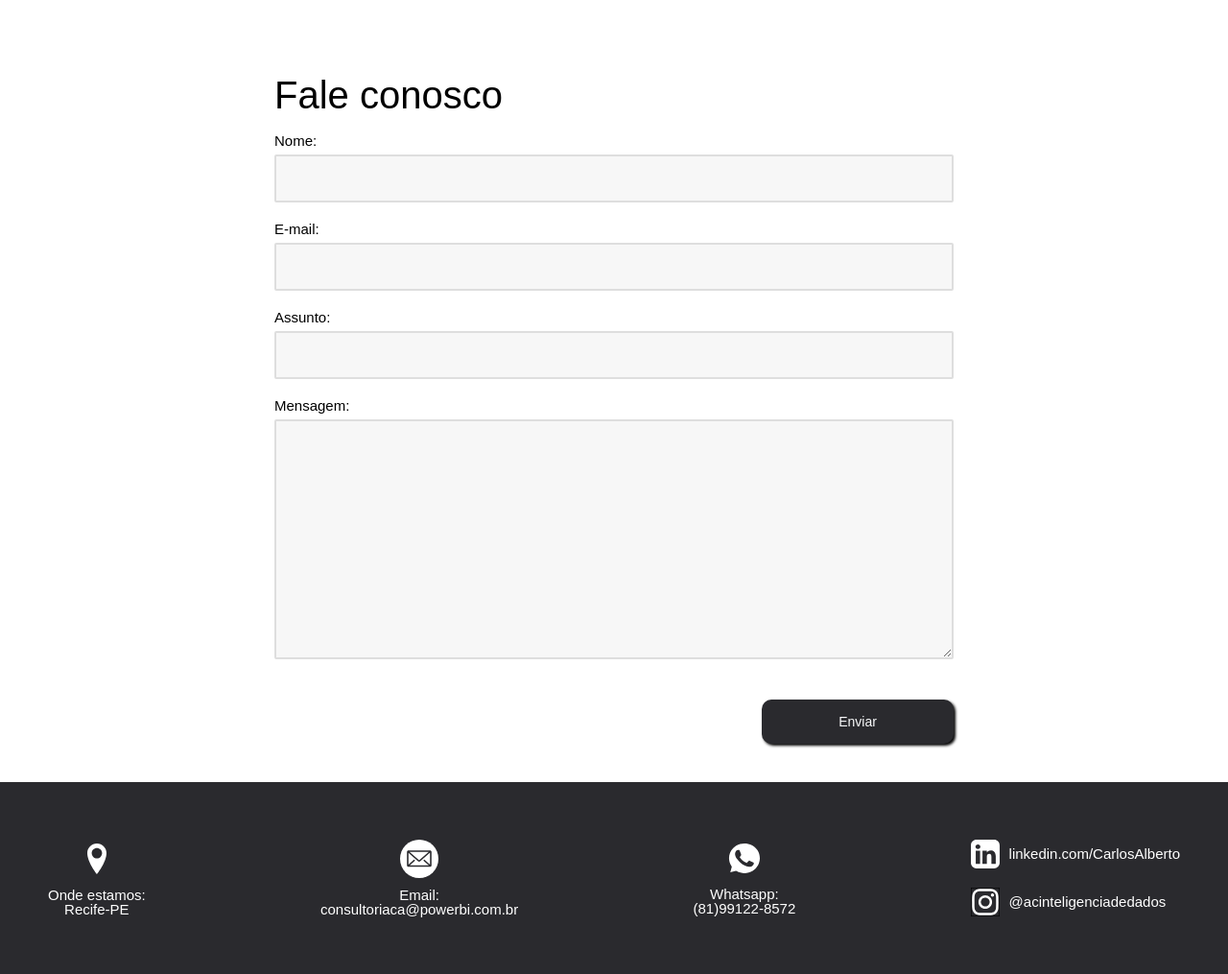
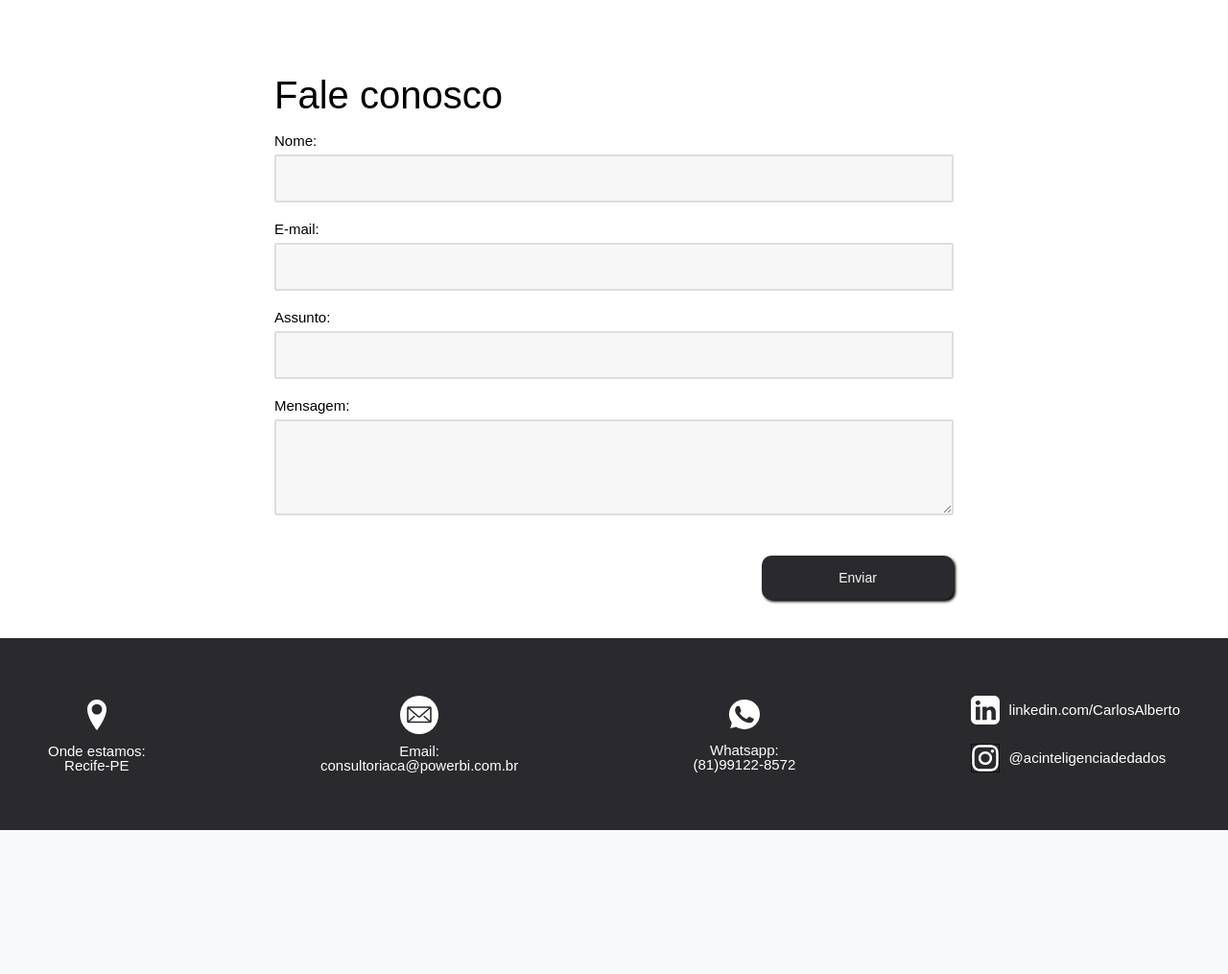
Before and after one commit to ceciliaoliveira-s/ConsultoriaCA, a PHP site: page / in a window 1280 px wide. Shown: the part 3207-4222 px from the top of the page at 96% size. After the commit the page ends 4072 px from the top, so only its background shows below. Run offline with PHP 8.4, Linux system fonts and the light colour scheme; some web fonts are replaced.

Commit message:
Decrease the textarea size of the contacts section

```diff
--- a/css/style.css
+++ b/css/style.css
@@ -305,7 +305,7 @@ header nav ul li a:hover {
     padding-left: 0.7rem;
     padding-right: 0.7rem;
     outline: none;
-    height: 25rem;
+    height: 10rem;
     margin-top: 0.7rem;
     margin-bottom: 4rem;
     background-color: var(--color-form);
```
